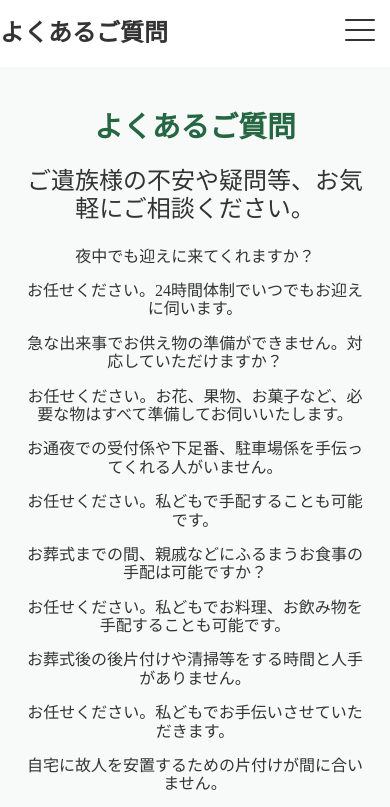
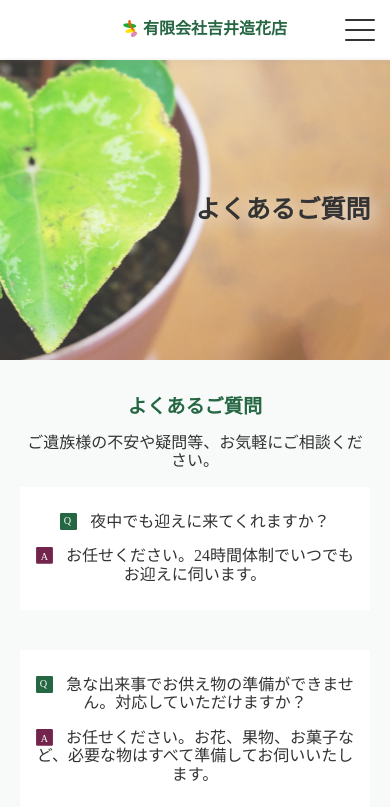
Before and after one commit to plus-agc-service-yamauchi/yoshii_scratch, a website built with Parcel: page faq.html in a window 390 px wide. Shown: the top 807 px of the page. Built offline with nearby package versions, Linux system fonts and the light colour scheme.

Commit message:
20201201
update

```diff
--- a/css/style.css
+++ b/css/style.css
@@ -354,6 +354,89 @@ small {
         transform: translateY(-50%);
         -webkit-transform: translateY(-50%);
         -ms-transform: translateY(-50%);
+    }
+
+    .order_must_head {
+        background: url(../img/order_musthead_bg.jpg) no-repeat;
+        background-size: cover;
+        background-position: center center;
+        height: 300px;
+        position: relative;
+        margin-top: 60px;
+    }
+
+    .order_must_head h2 {
+        position: absolute;
+        top: 50%;
+        right: 5%;
+        transform: translateY(-50%);
+        -webkit-transform: translateY(-50%);
+        -ms-transform: translateY(-50%);
+        font-size: 25px;
+        text-shadow: 3px 3px 20px rgba(253, 255, 253, 1);
+        margin: 0;
+    }
+
+    .faq_must_head {
+        background: url(../img/faq_musthead_bg.jpg) no-repeat;
+        background-size: cover;
+        background-position: center center;
+        height: 300px;
+        position: relative;
+        margin-top: 60px;
+    }
+
+    .faq_must_head h2 {
+        position: absolute;
+        top: 50%;
+        right: 5%;
+        transform: translateY(-50%);
+        -webkit-transform: translateY(-50%);
+        -ms-transform: translateY(-50%);
+        font-size: 25px;
+        text-shadow: 3px 3px 20px rgba(253, 255, 253, 1);
+        margin: 0;
+    }
+
+    .faq_content {
+        background: #FFFFFF;
+        padding: 10px 10px;
+        font-size: 100%;
+        margin-bottom: 40px;
+    }
+
+    .que::before {
+        display: inline;
+        content: "";
+        background-image: url(../img/q.svg);
+        background-repeat: no-repeat;
+        background-size: contain;
+        height: 30px;
+        width: 30px;
+        padding-right: 30px;
+    }
+
+    .ans::before {
+        display: inline;
+        content: "";
+        background-image: url(../img/a.svg);
+        background-repeat: no-repeat;
+        background-size: contain;
+        height: 30px;
+        width: 30px;
+        padding-right: 30px;
+    }
+
+    .faq_call_wrap {
+        background: #f7f9f8;
+        padding: 50px 0;
+        font-size: 140%;
+        font-weight: normal;
+    }
+
+    hr.faq {
+        background: #256643;
+        border: 0;
     }
 
     .section_overview {
--- a/faq.html
+++ b/faq.html
@@ -22,6 +22,10 @@
 <body>
     <!-- ヘッダー -->
     <header id="" class="header">
+        <!-- SP ヘッダーバー -->
+        <div id="sp-headbar" class="sp">
+            <h1 class="text-main">有限会社吉井造花店</h1>
+        </div>
         <!-- ドロワーナビゲーション -->
         <div id="navArea">
             <nav>
@@ -78,10 +82,8 @@
             </div>
             <!-- メイン コンテンツ -->
             <div class="section_overview bg-sub">
-                <span style="font-size:150%;">
                 <h2 class="text-main">よくあるご質問</h2>
                 <p>ご遺族様の不安や疑問等、お気軽にご相談ください。</p>
-                </span>
                 <div class="container" style="margin-bottom:100px;">
                     <div class="faq_content">
                         <p class="que">夜中でも迎えに来てくれますか？</p>
@@ -129,6 +131,7 @@
                         <p>24時間365日、お問い合わせはお電話・FAXで承ります。</p>
                         <img src="img/footer_call.svg" alt="" width="40%">
                         <p style="margin-top:40px;"><a href="" class="faq_button">FAX注文用紙はこちらから</a></p>
+                    </div>
                 </div>
             </div>
             <!-- <div class="section_contents">
```
Also changed, not shown: order.html (+6 -2 lines). Lines whose indentation alone changed are shown as unchanged.
